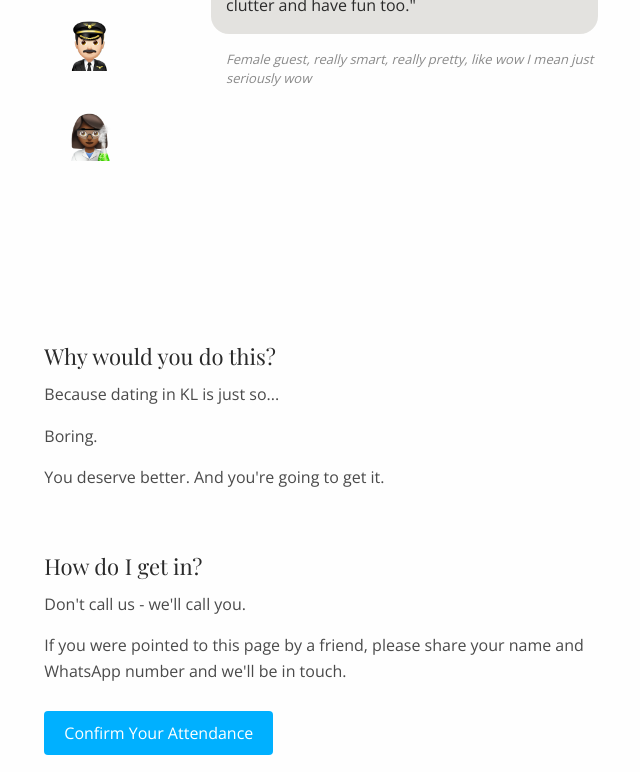
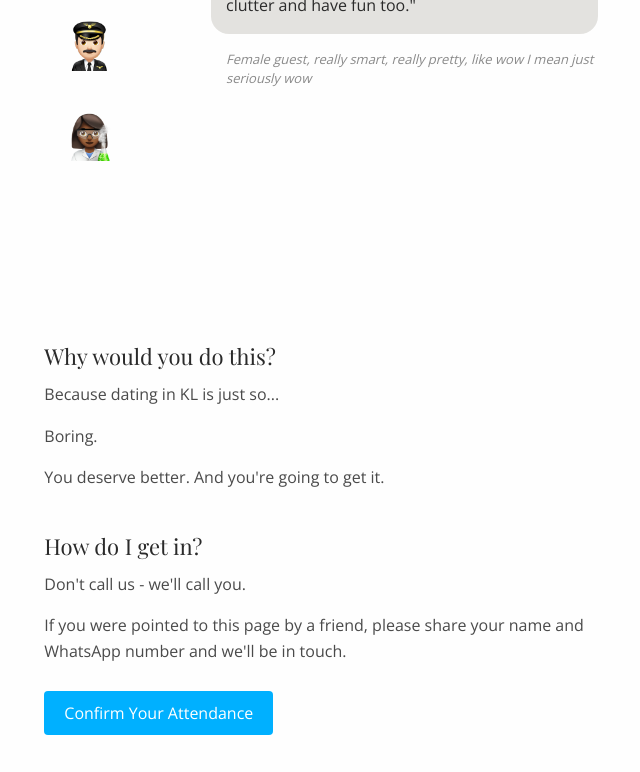
Before and after one commit to theianchan/different-way-to-date, a plain HTML site: page february.html in a window 1280 px wide. Shown: the part 1109-1881 px from the top of the page, without its empty margins (319-959 px from the left). Drawn offline with nearby package versions, Linux system fonts and the light colour scheme.

Commit message:
Minor changes - text and margins

```diff
--- a/assets/scss/_main.scss
+++ b/assets/scss/_main.scss
@@ -174,7 +174,7 @@ section {
 .attend {
     .text,
     .why {
-        margin-bottom: 60px;
+        margin-bottom: 40px;
     }
     @media (min-width: $large) {
         .text {
```
Also changed, not shown: index.html (+1 -1 lines), assets/css/style.css.
